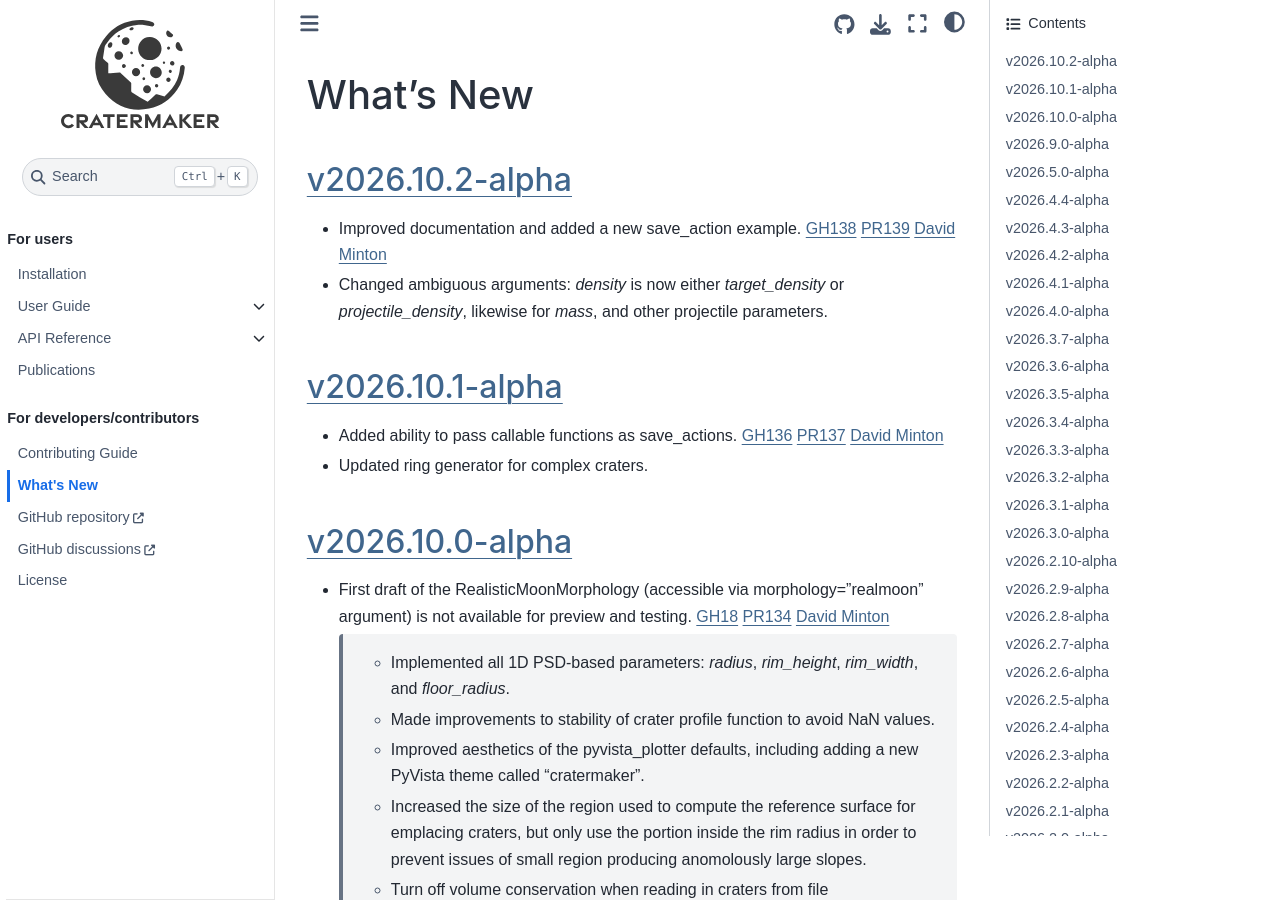
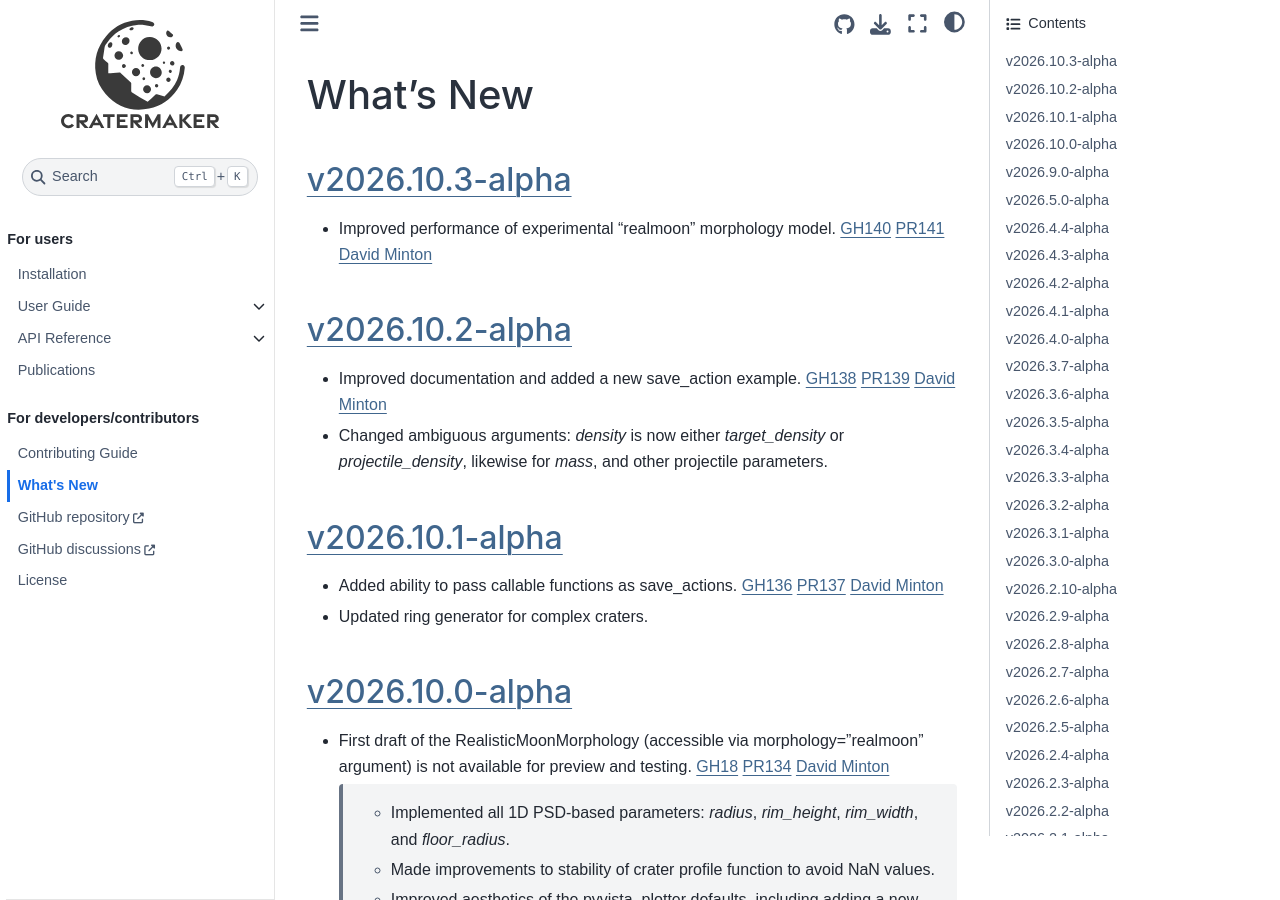
Before and after one commit to MintonGroup/cratermaker, a Sphinx documentation site: the page built from docs/whats-new.rst, in a window 1280 px wide and 900 px high. Built offline with Sphinx 7.4.7 and the Sphinx Book theme 1.1.4, drawn with Linux system fonts in a browser that asks for light colours; pages that are not in the unit, such as notebooks, are missing from menus; the version number could not be read and is left out.

Commit message:
Updated changelog

```diff
--- a/docs/whats-new.rst
+++ b/docs/whats-new.rst
@@ -2,6 +2,14 @@
 
 What's New
 ==========
+
+:release:`v2026.10.3-alpha`
+---------------------------
+
+.. _whats-new.2026.10.3-alpha:
+
+- Improved performance of experimental "realmoon" morphology model. :issue:`140` :pull:`141` `David Minton`_
+
 
 :release:`v2026.10.2-alpha`
 ---------------------------
```
